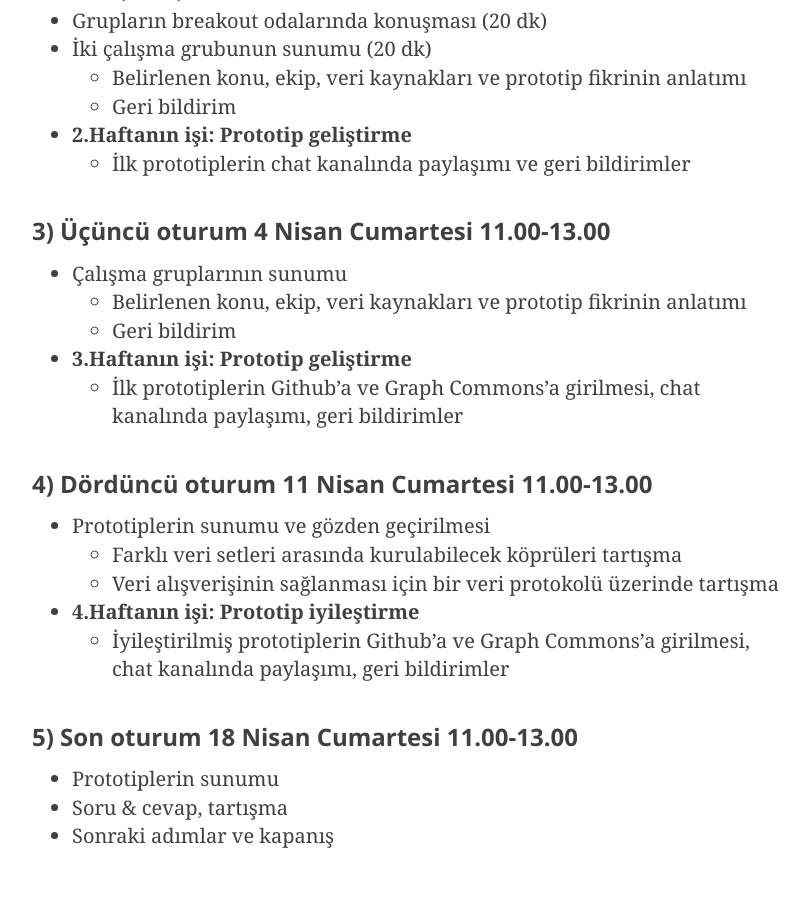
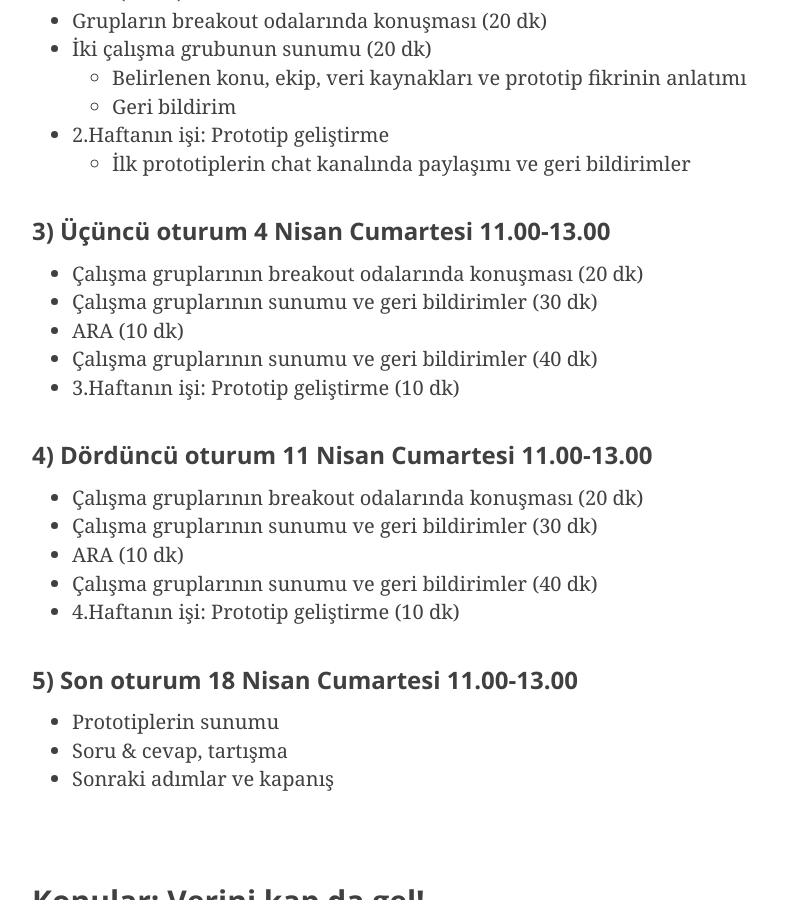
Before and after one commit to graphcommons/hackathons, a Jekyll site: the page built from _posts/2020-03-16-veri-musterekleri-online.md, in a window 1280 px wide and 900 px high, scrolled down 3169 px. Shown: the whole window, without its empty margins (233-1041 px from the left). Built offline with Jekyll 4.4.1, drawn with Linux system fonts in a browser that asks for light colours; nearby versions of some CDN libraries.

Commit message:
program update

```diff
--- a/_posts/2020-03-16-veri-musterekleri-online.md
+++ b/_posts/2020-03-16-veri-musterekleri-online.md
@@ -67,7 +67,7 @@ Online hackathon için hazırladığımız bu program süreç içinde dönüşeb
     - Veri Müşterekleri ve hackathon konuları ilişki ağları
     - Ağ haritalama ve Graph Commons
 - Soru & Cevap
-- **1.Haftanın işi: Çalışma konularının ve grupların oluşturulması**
+- 1.Haftanın işi: Çalışma konularının ve grupların oluşturulması
     - Yazılımcı, veri türetme, temsil etme, çaprazlama sürecine nasıl yardımcı olabilir? (2015 ve 2016 hackathonlarından örnekler)
     - Chat kanalında çalışma grupları oluşturmak için ön hazırlıklar; bir sonraki haftaki oturumda grupların ne yapacağına dair veri kaynaklarının sunulması
 
@@ -80,28 +80,27 @@ Online hackathon için hazırladığımız bu program süreç içinde dönüşeb
 - İki çalışma grubunun sunumu (20 dk)
     - Belirlenen konu, ekip, veri kaynakları ve prototip fikrinin anlatımı
     - Geri bildirim
-- **2.Haftanın işi: Prototip geliştirme**
+- 2.Haftanın işi: Prototip geliştirme
     - İlk prototiplerin chat kanalında paylaşımı ve geri bildirimler
 
 ### 3) Üçüncü oturum 4 Nisan Cumartesi 11.00-13.00
-- Çalışma gruplarının sunumu
-    - Belirlenen konu, ekip, veri kaynakları ve prototip fikrinin anlatımı
-    - Geri bildirim
-- **3.Haftanın işi: Prototip geliştirme**
-    - İlk prototiplerin Github’a ve Graph Commons’a girilmesi, chat kanalında paylaşımı, geri bildirimler
+- Çalışma gruplarının breakout odalarında konuşması (20 dk)
+- Çalışma gruplarının sunumu ve geri bildirimler (30 dk)
+- ARA (10 dk)
+- Çalışma gruplarının sunumu ve geri bildirimler (40 dk)
+- 3.Haftanın işi: Prototip geliştirme (10 dk)
 
 ### 4) Dördüncü oturum 11 Nisan Cumartesi 11.00-13.00
-- Prototiplerin sunumu ve gözden geçirilmesi
-    - Farklı veri setleri arasında kurulabilecek köprüleri tartışma
-    - Veri alışverişinin sağlanması için bir veri protokolü üzerinde tartışma
-- **4.Haftanın işi: Prototip iyileştirme**
-    - İyileştirilmiş prototiplerin Github’a ve Graph Commons’a girilmesi, chat kanalında paylaşımı, geri bildirimler
+- Çalışma gruplarının breakout odalarında konuşması (20 dk)
+- Çalışma gruplarının sunumu ve geri bildirimler (30 dk)
+- ARA (10 dk)
+- Çalışma gruplarının sunumu ve geri bildirimler (40 dk)
+- 4.Haftanın işi: Prototip geliştirme (10 dk)
 
 ### 5) Son oturum 18 Nisan Cumartesi 11.00-13.00
 - Prototiplerin sunumu
 - Soru & cevap, tartışma
 - Sonraki adımlar ve kapanış
-
 
 <br />
 
```
